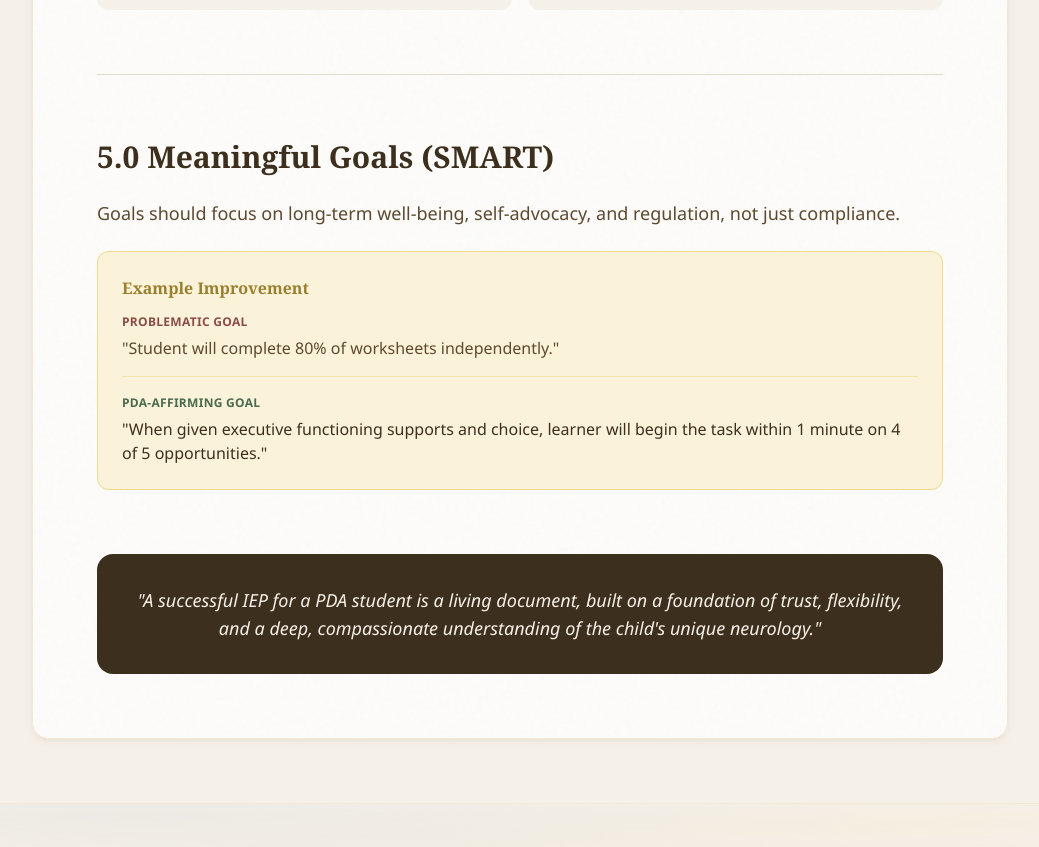
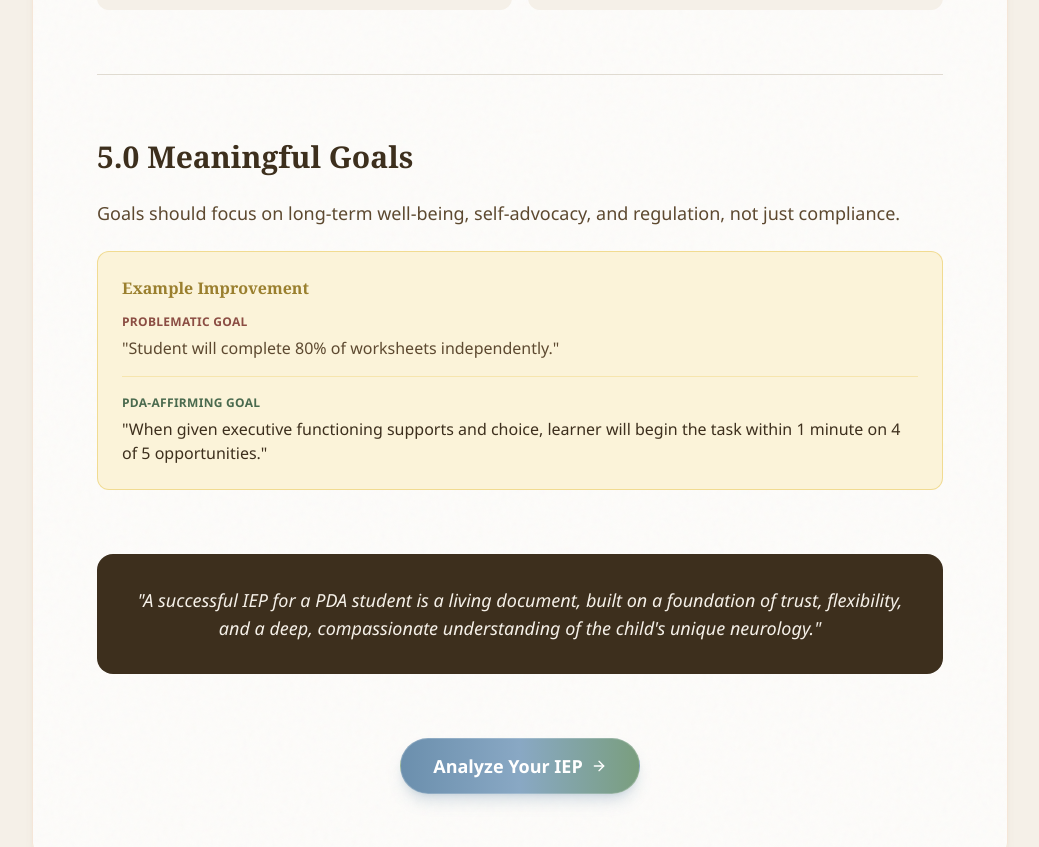
Before and after one commit to metaky/Antigravity, a Next.js app: page /pda-guide in a window 1280 px wide. Shown: the part 2820-3667 px from the top of the page, without its empty margins (120-1159 px from the left). Built offline with nearby package versions, Linux system fonts and the light colour scheme; no server answers.

Commit message:
Update PDA guide CTA

```diff
--- a/src/app/pda-guide/page.tsx
+++ b/src/app/pda-guide/page.tsx
@@ -2,7 +2,10 @@ import { Navbar } from "@/components/navbar"
 import { Footer } from "@/components/footer"
 import { Separator } from "@/components/ui/separator"
 import { Alert, AlertDescription, AlertTitle } from "@/components/ui/alert"
-import { Info, AlertTriangle, CheckCircle2, Heart, Lightbulb, Shield, Sparkles } from "lucide-react"
+import { buttonVariants } from "@/components/ui/button"
+import { TrackedLink } from "@/components/tracked-link"
+import { cn } from "@/lib/utils"
+import { ArrowRight, Info, AlertTriangle, CheckCircle2, Heart, Lightbulb, Shield, Sparkles } from "lucide-react"
 
 import type { Metadata } from "next"
 
@@ -207,7 +210,7 @@ export default function PDAGuidePage() {
 
                     {/* Section 5: Goals */}
                     <section className="space-y-6">
-                        <h2 className="text-3xl font-display font-bold text-[var(--wc-brown-darker)]">5.0 Meaningful Goals (SMART)</h2>
+                        <h2 className="text-3xl font-display font-bold text-[var(--wc-brown-darker)]">5.0 Meaningful Goals</h2>
                         <p className="text-lg text-[var(--wc-brown-dark)]">
                             Goals should focus on long-term well-being, self-advocacy, and regulation, not just compliance.
                         </p>
@@ -235,6 +238,18 @@ export default function PDAGuidePage() {
                         </p>
                     </div>
 
+                    <div className="text-center">
+                        <TrackedLink
+                            href="/analyze"
+                            eventName="analyze_cta_clicked"
+                            eventProperties={{ source: "pda_guide_bottom", destination: "/analyze" }}
+                            className={cn(buttonVariants({ variant: "watercolor", size: "xl" }), "px-8 font-semibold rounded-full")}
+                        >
+                            Analyze Your IEP
+                            <ArrowRight aria-hidden="true" />
+                        </TrackedLink>
+                    </div>
+
                 </div>
             </main>
             <Footer />
--- a/src/components/navbar.tsx
+++ b/src/components/navbar.tsx
@@ -36,6 +36,7 @@ export function Navbar() {
                                 src="/logo.png"
                                 alt="PDA Your IEP Logo"
                                 fill
+                                sizes="64px"
                                 className="object-contain mix-blend-multiply"
                             />
                         </div>
```
